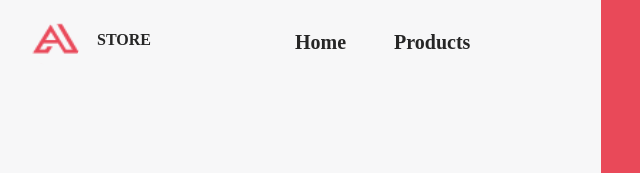
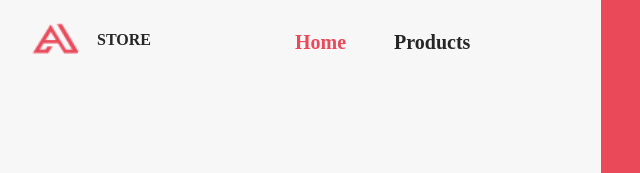
Before and after one commit to josueventura07/e-commerce, a plain HTML site: page index.html in a window 1280 px wide. Both pictures are taken after a click on the link "Home". Shown: the top 173 px of the page, 94-734 px from the left. Drawn offline with nearby package versions, Linux system fonts and the light colour scheme.

Commit message:
active menu

```diff
--- a/main.js
+++ b/main.js
@@ -13,6 +13,20 @@ const cartBody = document.querySelector("#cart_body");
 const totalCart = document.querySelector(".total_Shopping");
 const iconDarkMode = document.querySelector('.bx-moon');
 const bodyDarkMode = document.querySelector('.dark_mode');
+const menu = document.querySelectorAll('.menu_highligter')
+
+menu.forEach((element, i) => {
+    menu[i].addEventListener('click', () => {
+
+        menu.forEach((element, i) => {
+          menu[i].classList.remove('menu_highligter-active')
+          console.log(menu)
+        });
+
+        menu[i].classList.add('menu_highligter-active')
+        console.log(menu)
+    });
+});
 
 let html = "";
 let cart = {};
--- a/styles.css
+++ b/styles.css
@@ -294,6 +294,10 @@ background-color: var(--body-color);
     opacity: 0.6;
 }
 
+.menu_highligter-active {
+    color: var(--first-color);
+}
+
 .menu_show {
     transform: translatex(0);
 }
@@ -466,7 +470,9 @@ padding-top: 50px;
 
 .products-line {
     border-right: solid var(--text-color-light) 1px;
+    cursor: pointer;
 }
+
 
 .products div {
     box-sizing: border-box;
```
